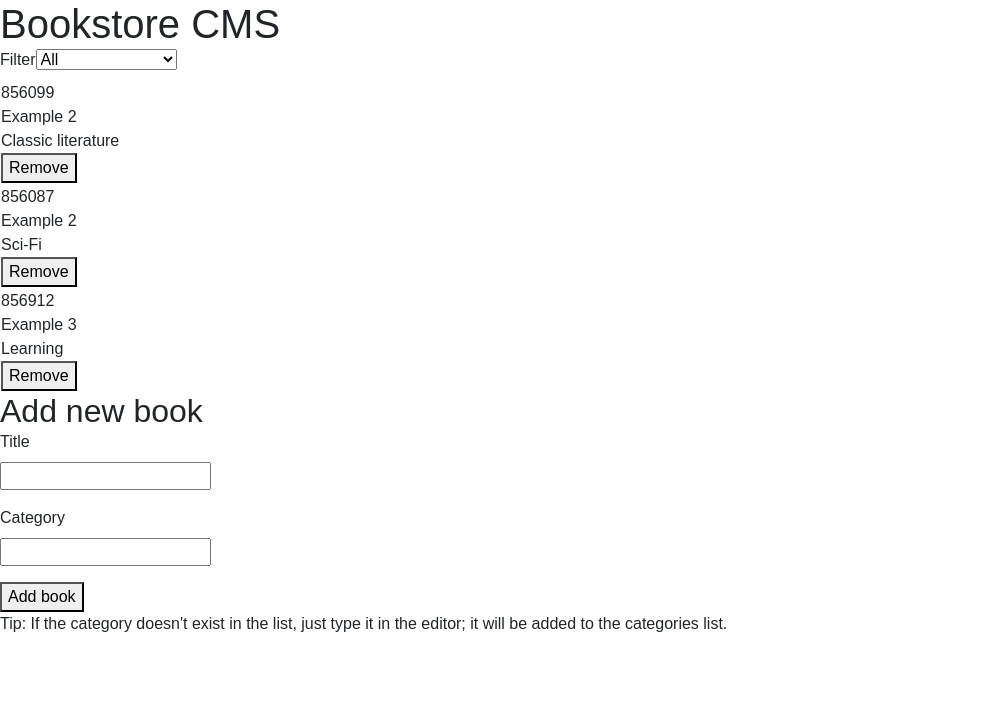
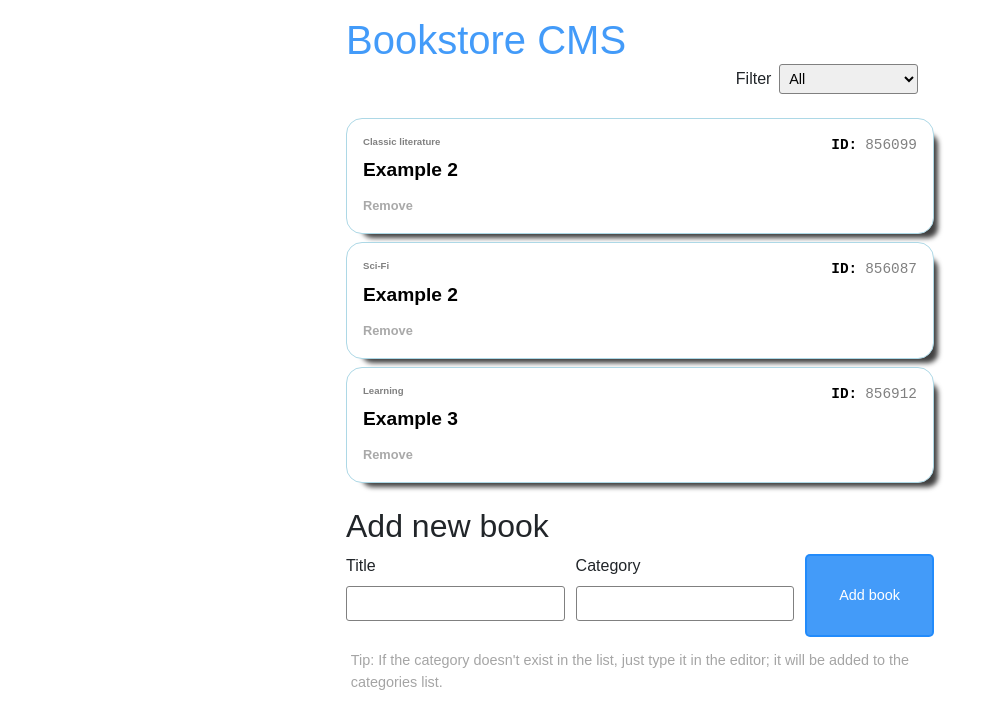
Before and after one commit to davidmrtz-dev/react-bookstore, a React (Create React App) app: page / in a window 1280 px wide. Shown: the top 728 px of the page, without its empty margins (0-1005 px from the left). Built offline with nearby package versions, Linux system fonts and the light colour scheme; a web font is replaced by a local one.

Commit message:
Added styling

```diff
--- a/src/index.css
+++ b/src/index.css
@@ -72,4 +72,140 @@
   width: 0;
 }
 
+main {
+  max-width: 620px;
+  margin: 0 auto;
+  padding: 1rem;
+}
+
+#category-filter {
+  padding: 0 1rem;
+  margin-bottom: 1rem;
+  display: flex;
+  justify-content: flex-end;
+}
+
+#category-filter label select {
+  margin-left: 0.5rem;
+  font-size: 0.9rem;
+}
+
+h1 {
+  color: rgba(65, 154, 249, 0.99);
+}
+
+.book-list {
+  width: 100%;
+}
+
+.book-list th,
+.book-info td {
+  text-align: left;
+  padding: 1rem 0.5rem;
+}
+
+.book-info {
+  background-color: white;
+  border: solid 1px lightblue;
+  border-radius: 1rem;
+  margin-bottom: 0.5rem;
+  box-shadow: 10px 10px 5px -6px rgba(0, 0, 0, 0.75);
+  padding: 1rem;
+  display: grid;
+  grid-template-columns: 2fr auto;
+  grid-template-rows: auto;
+  grid-template-areas:
+    'category isbn'
+    'title void'
+    'remove void';
+}
+
+.book-info .id {
+  grid-area: isbn;
+  font-family: monospace;
+  font-size: 0.9rem;
+  color: grey;
+}
+
+.book-info .id::before {
+  content: 'ID:';
+  font-weight: bold;
+  color: black;
+  margin-right: 0.5rem;
+}
+
+.book-info .title {
+  grid-area: title;
+  font-size: 1.2rem;
+  font-weight: bold;
+  color: black;
+}
+
+.book-info .category {
+  grid-area: category;
+  font-size: 0.6rem;
+  font-weight: bold;
+  color: grey;
+}
+
+.book-info .remove {
+  grid-area: remove;
+}
+
+.book-info .remove button {
+  border: none;
+  background: none;
+  margin: 0.7rem 0 0;
+  padding: 0;
+  font-size: 0.8rem;
+  font-weight: bold;
+  color: darkgray;
+  cursor: pointer;
+}
+
+#book-form {
+  width: 100%;
+  margin-top: 0.5rem;
+  display: flex;
+  justify-content: space-between;
+}
+
+.book-form-header {
+  margin-top: 1rem;
+}
+
+input,
+select {
+  border: solid thin grey;
+  padding: 0.3rem;
+  border-radius: 3px;
+}
+
+input::placeholder {
+  color: lightgray;
+  font-size: 0.9rem;
+  padding: 0.3rem;
+}
+
+#title-input {
+  width: 50%;
+}
+
+#book-form button {
+  border: solid 2px rgba(34, 139, 251, 0.99);
+  background-color: rgba(65, 154, 249, 0.99);
+  padding: 0.5rem 2rem;
+  border-radius: 5px;
+  color: white;
+  font-size: 0.9rem;
+  cursor: pointer;
+}
+
+#category-hint {
+  color: rgb(165, 165, 165);
+  font-size: 0.9rem;
+  padding: 0.3rem;
+  margin-top: 0.5rem;
+}
+
 /* eslint-enable declaration-colon-newline-after, no-console */
--- a/src/tools/categories.js
+++ b/src/tools/categories.js
@@ -7,4 +7,4 @@
   'Learning',
   'Sci-Fi',
   'Classic literature',
-];
+].sort();
```
